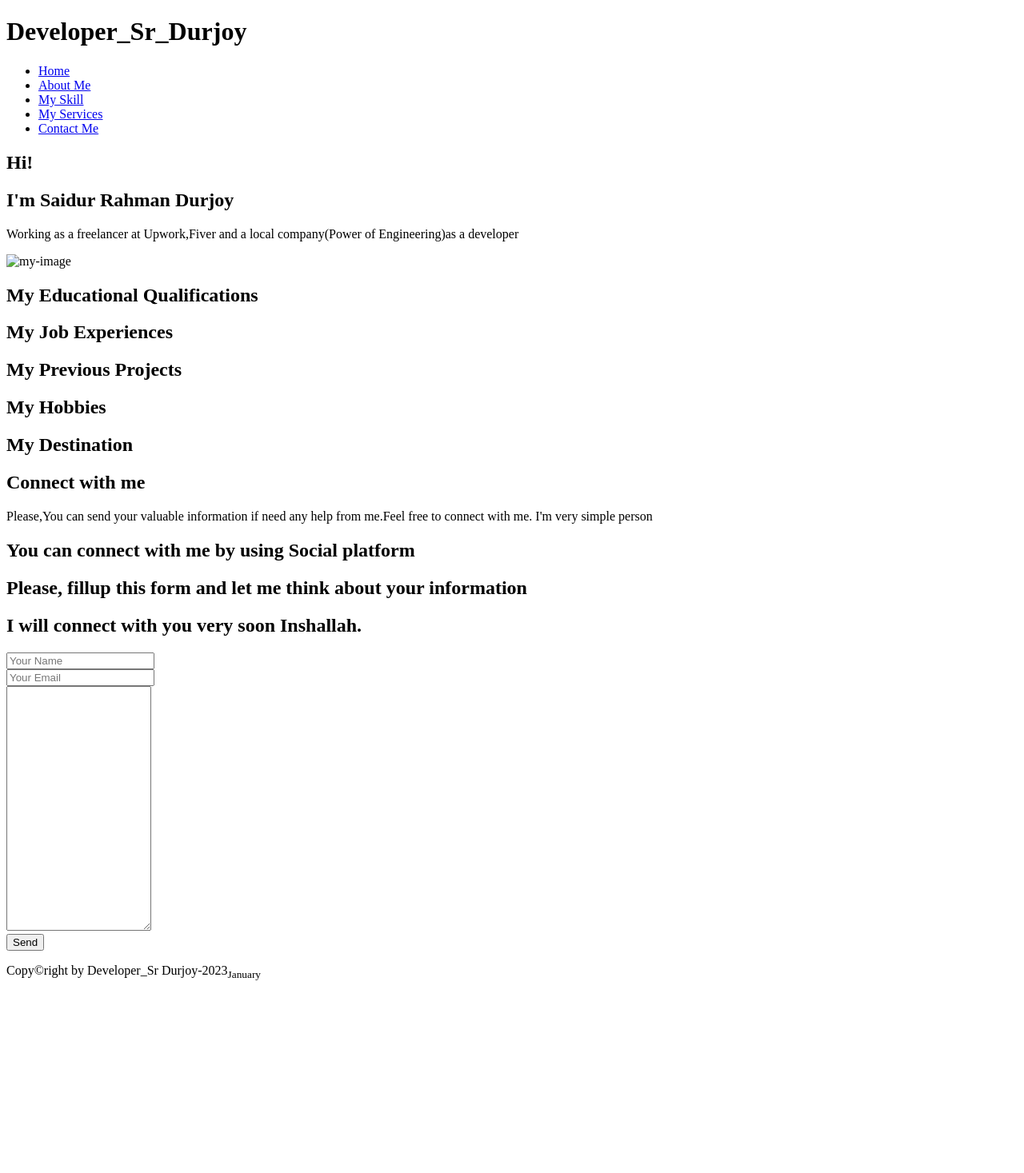
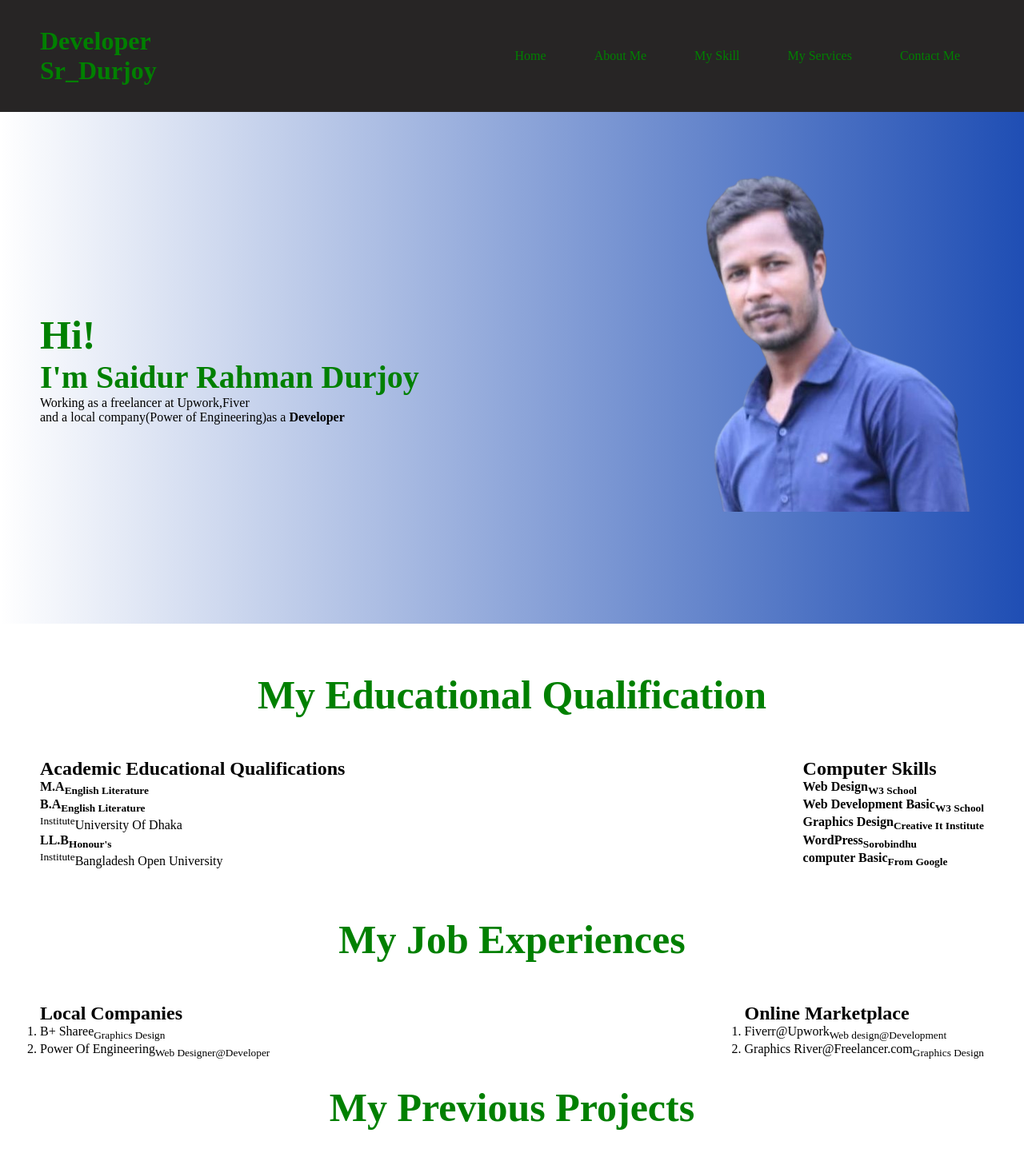
Before and after one commit to devsrdurjoy/my-portfolio, a plain HTML site: page index.html in a window 1280 px wide. Shown: the top 1467 px of the page at 80% size. Before the commit the page ends 1243 px from the top, so only its background shows below. Drawn offline with Linux system fonts and the light colour scheme.

Commit message:
update design

```diff
--- a/index.html
+++ b/index.html
@@ -4,13 +4,19 @@
     <meta charset="UTF-8">
     <meta http-equiv="X-UA-Compatible" content="IE=edge">
     <meta name="viewport" content="width=device-width, initial-scale=1.0">
+    <link rel="stylesheet" href="styles.css">
     <title>Developer_Sr_Durjoy</title>
 </head>
 <body>
-    <header class="header_section">
-        <h1>Developer_Sr_Durjoy</h1>
-      <nav>
-        <ul>
+<!--------Header Section-------->
+    <header class="header-section">
+        <div class="header-items">
+            <div class="logo">
+                <h1>Developer<br>Sr_Durjoy</h1>
+            </div>
+            <div class="menu-section">
+                <nav class="menu">
+                    <ul class="menu-items">
                         <li><a href="#">Home</a></li>
                         <li><a href="#">About Me</a></li>
                         <li><a href="#">My Skill</a></li>
@@ -18,68 +24,121 @@
                         <li><a href="#">Contact Me</a></li>
                     </ul>
                   </nav>
+            </div>
+        </div>
     </header>
     <main>
-        <section class="introduction-section">
+<!---------Banner Section-->
+        <section class="banner-section">
+            <div class="introduction-section">
                 <div class="intro-text">
                     <h1>Hi!</h1>
                     <h2>I'm Saidur Rahman Durjoy</h2>
-                <p>Working as a freelancer at Upwork,Fiver and a local company(Power of Engineering)as a developer</p>
+                    <p>Working as a freelancer at Upwork,Fiver<br> and a local company(Power of Engineering)as a <strong>Developer</strong></p>
                 </div>
                 <div class="intro-image">
-                <img src="myimage.png" alt="my-image">
+                    <img src="images/my-image.png" alt="my-image">
                 </div>
-        </section>
-        <section class="my-education">
-            <div>
-                <h1>My Educational Qualifications</h1>
             </div>
 
         </section>
+<!--------Educational Qualification  Section-->
+        <section class="my-education">
+            <h1 class="section-heading">My Educational Qualification</h1>
+           <div class="educational-platforms">
+            <div>
+                <h2>Academic Educational Qualifications</h2>
+                <p><strong>M.A<sub>English Literature</sub></strong></p>
+
+                <p><strong>B.A<sub>English Literature</sub></strong></p>
+                   <p><sup>Institute</sup>University Of Dhaka</p>
+                <p><strong>LL.B<sub>Honour's</sub></strong></p>
+                <p><sup>Institute</sup>Bangladesh Open University</p>
+            </div>
+            <div>
+                <h2>Computer Skills</h2>
+                <p><strong>Web Design<sub>W3 School</sub></strong></p>
+                <p><strong>Web Development Basic<sub>W3 School</sub></strong></p>
+                   <p><strong>Graphics Design<sub>Creative It Institute</sub></strong></p>
+                <p><strong>WordPress<sub>Sorobindhu</sub></strong></p>
+                <p><strong>computer Basic<sub>From Google</sub></strong></p>
+            </div>
+           </div>
+
+        </section>
+ <!------Job Experience  Section-->
         <section class="my-job-experience">
-               <h1>My Job Experiences</h1>
-        </section>
-        <section class="my-portfolio">
-            <div class="projects-description">
-                <h1>My Previous Projects</h1>
+               <h1 class="section-heading">My Job Experiences</h1>
+               <div class="experiences">
+                  <div>
+                    <h2>Local Companies</h2>
+                     <ol>
+                        <li>B+ Sharee<sub>Graphics Design</sub></li>
+                        <li>Power Of Engineering<sub>Web Designer@Developer</sub></li>
+                     </ol>
+                  </div>
+                  <div>
+                    <h2>Online Marketplace</h2>
+                    <ol>
+                        <li>Fiverr@Upwork<sub>Web design@Development</sub></li>
+                        <li>Graphics River@Freelancer.com<sub>Graphics Design</sub></li>
+                     </ol>
+                  </div>
                </div>
         </section>
-        <section class="my-hobbies">
-            <div class="bobbies-item">
-                <h1>My Hobbies</h1>
+ <!-----Previous Made Portfolios-->
+        <section class="my-portfolio">
+            <h1 class="section-heading">My Previous Projects</h1>
+            <div class="projects-description">
+
             </div>
         </section>
+  <!-----My Destination Section-->
         <section class="my-destination">
+            <h1 class="section-heading">My Destination</h1>
             <div>
-                <h1>My Destination</h1>
+
             </div>
         </section>
+ <!-------My Hobbies Section-->
+        <section class="my-hobbies">
+            <h1 class="section-heading">My Hobbies</h1>
+            <div class="bobbies-item">
+
+            </div>
+        </section>
+<!------Contact me Section--------->
         <section class="contact-me">
-            <form>
+            <h1 class="section-heading">Get-In-Touch</h1>
+            <form class="contact-form-info">
                 <div class="contact-info">
-                    <h1>Connect with me</h1>
+                    <h2>Connect with me</h2>
                     <p class="contact-description">Please,You can send your valuable information if need any help from me.<span>Feel free to connect with me. I'm very simple person</span></p>
-                    <h2 class="social-login">You can connect with me by using <strong>Social platform</strong></h2>
+                    <h3 class="social-login">You can connect with me<br> by using <strong>Social platform</strong></h3>
                 </div>
                 <div class="contact-form">
-                    <h1>Please, fillup this form and let me think about your information</h1>
-                    <h2>I will connect with you very soon Inshallah.</h2>
+                    <h1>Please, fillup this form<br> and let me think about your information.</h1>
+                    <h3>I will connect with you very soon Inshallah.</h3>
                     <label for="fullName" name="fullName">
-                        <input type="text" id="fullName" placeholder="Your Name">
+                        <input type="text" class="input-items" id="fullName" placeholder="Your Name">
                     </label><br>
                     <label for="email" name="email">
-                        <input type="email" name="email" placeholder="Your Email">
+                        <input type="email" name="email" class="input-items" placeholder="Your Email">
                     </label><br>
-                    <textarea class="your-message" cols="20" rows="20" placeholder="Write your message here">
+                    <textarea class="your-message" cols="50" rows="20" placeholder="Write your message here">
 
                     </textarea><br>
-                    <input type="submit" value="Send">
+                    <input type="submit" class="btn-primary" value="Send">
                 </div>
             </form>
         </section>
     </main>
+<!----footer Section------------------------------>
     <footer>
-        <P>Copy&copy;right by Developer_Sr Durjoy-2023<sub>January</sub></P>
+        <div class="footer-info">
+            <P>&copy;right by Developer_Sr Durjoy-2023<sub>January</sub></P>
+        </div>
+
     </footer>
 </body>
 </html>
--- a/styles.css
+++ b/styles.css
@@ -0,0 +1,147 @@
+*{
+    margin: 0px;
+    padding: 0px;
+}
+/*------heading style-----*/
+.header-section{
+    background-color: rgb(39, 37, 37);
+}
+.header-items{
+    display: flex;
+    justify-content: space-between;
+    align-items: center;
+    width: 1180px;
+    height: 100px;
+    margin: 0% auto;
+    padding: 20px 30px;
+}
+.logo{
+    color: green;
+}
+.logo:hover{
+    color:orange;
+    transition: 0.3s;
+}
+
+/*-----menu style-------*/
+.menu-items{
+    display: flex;
+}
+nav ul{
+    list-style-type: none;
+
+}
+nav ul li{
+    padding: 20px 30px;
+}
+nav ul li a{
+    text-decoration: none;
+    padding: 20 30px;
+    color: green;
+}
+nav ul li a:hover{
+    color:orange;
+    font-weight: bold;
+    transition: 0.3s;
+}
+/*-----Banner-Section-----*/
+.banner-section{
+    background-image: linear-gradient(to right, rgba(255,0,0,0), rgb(31, 78, 180));
+}
+.introduction-section{
+    display: flex;
+    justify-content: space-between;
+    margin: 0% auto;
+    width: 1180px;
+    height: 80vh;
+
+}
+.intro-text{
+    text-align: left;
+    margin-top: 250px;
+}
+.intro-text h1{
+    color: green;
+    font-size: 50px;
+}
+.intro-text h2{
+    font-size: 40px;
+    color: green;
+    font-weight: bold;
+}
+/*-----My Educational Qualification Section-----*/
+.my-education{
+
+    padding-top:30px;
+    padding-bottom: 30px;
+}
+.section-heading{
+    text-align: center;
+    color: green;
+    font-size: 50px;
+    font-weight: bold;
+    padding-bottom: 50px;
+    padding-top: 30px;
+}
+.educational-platforms{
+    display: flex;
+    justify-content: space-between;
+    width: 1180px;
+    margin: 0% auto;
+}
+/*-----Job Experiences Section-------*/
+.experiences{
+    display: flex;
+    justify-content: space-between;
+    margin: 0 auto;
+    width: 1180px;
+}
+/*-----Contact Section----*/
+.contact-me{
+    background-image: linear-gradient(to right, #1a998400, rgb(48, 104, 56));
+}
+.contact-form-info{
+    display: flex;
+    justify-content: space-between;
+    align-items: center;
+    width: 1180px;
+    margin: 0 auto;
+}
+.contact-description{
+    width: 400px;
+}
+.input-items{
+    width: 95%;
+    padding: 10px;
+    margin-bottom: 10px;
+}
+textarea{
+    width: 100%;
+}
+.btn-primary{
+    background-color: green;
+    border: none;
+    color: white;
+    padding: 16px 32px;
+    text-align: center!important;
+    font-size: 20px;
+    margin: 4px 2px;
+    transition: 0.3s;
+    width: 100%;
+}
+.btn-primary:hover{
+    color: orange;
+    background-color: black;
+    transition: 0.3s;
+}
+/*----Footer info-----*/
+.footer-info{
+    text-align: center;
+    background-color: rgb(36, 35, 35);
+    color: white;
+    height: 50px;
+}
+.footer-info p{
+    padding: 15px;
+    color: orange;
+}
```
Also changed, not shown: images/my-image.png (added). Lines whose indentation alone changed are shown as unchanged.
